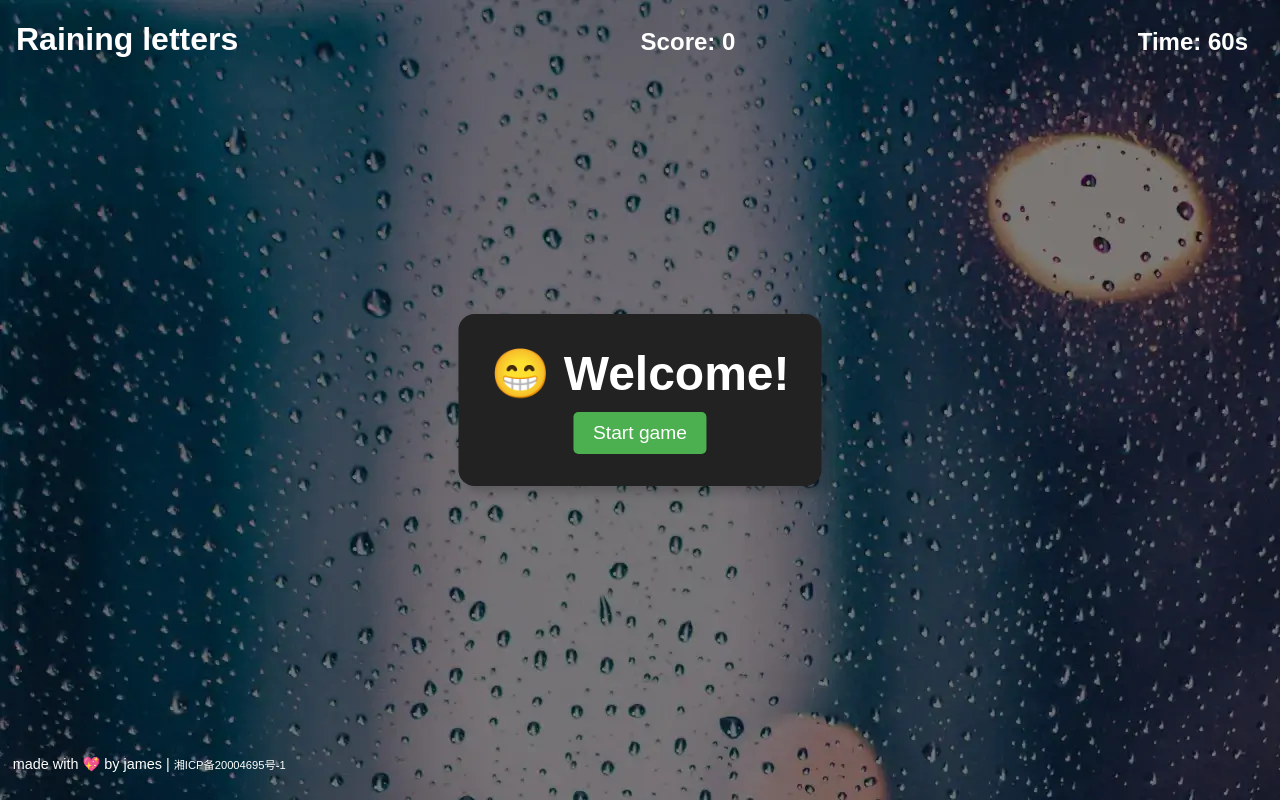
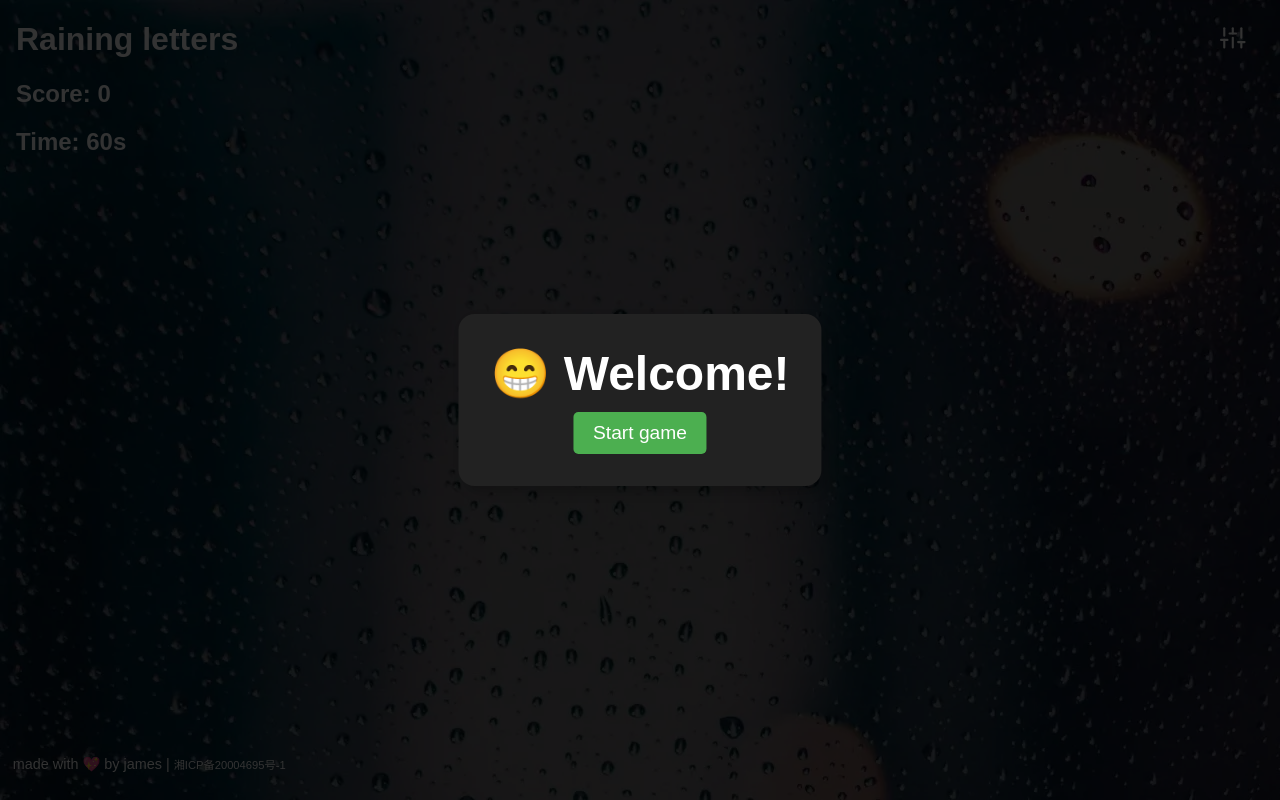
Before and after one commit to lunchboxer/raining-letters-game, a SvelteKit app: page / in a window 1280 px wide. Built offline with nearby package versions, Linux system fonts and the light colour scheme.

Commit message:
add settings UI, enable select word lists

```diff
--- a/src/app.css
+++ b/src/app.css
@@ -28,7 +28,7 @@ button:hover {
     width: 100%;
     height: 100%;
     background: rgba(0, 0, 0, 0.8);
-    z-index: 1;
+    z-index: 25;
 }
 
 .modal {
@@ -36,6 +36,8 @@ button:hover {
     border-radius: 1rem;
     background: #222;
     font-size: 2rem;
+    width: auto;
+    height: auto;
     z-index: 100;
     position: absolute;
     left: 50%;
@@ -51,3 +53,9 @@ button:hover {
 .modal h2 {
     margin: 0;
 }
+
+input[type="checkbox"] {
+    outline: 1px solid black;
+    width: 1.2rem;
+    height: 1.2rem;
+}
--- /dev/null
+++ b/src/lib/settings.svelte
@@ -0,0 +1,64 @@
+<script>
+    import { createEventDispatcher } from "svelte";
+
+    export let settings;
+    export let toggleSettingsOpen;
+
+    const dispatch = createEventDispatcher();
+
+    function handleChange() {
+        dispatch("change", settings);
+    }
+</script>
+
+<div class="overlay"></div>
+<div class="modal settings">
+    <h2>Settings</h2>
+
+    <input
+        id="rainbow-mode"
+        type="checkbox"
+        bind:checked={settings.rainbowMode}
+        on:change={handleChange}
+    />
+    <label for="rainbow-mode">Rainbow mode</label>
+
+    <h3>Word Sets</h3>
+
+    <input
+        name="round1"
+        type="checkbox"
+        bind:checked={settings.wordSets.round1}
+        on:change={handleChange}
+    />
+    <label for="round1">round 1</label>
+
+    <br />
+    <input
+        name="round2"
+        type="checkbox"
+        bind:checked={settings.wordSets.round2}
+        on:change={handleChange}
+    />
+    <label for="round1">round 2</label>
+    <br />
+
+    <input
+        name="round3"
+        type="checkbox"
+        bind:checked={settings.wordSets.round3}
+        on:change={handleChange}
+    />
+    <label for="round1">round 3</label>
+    <br />
+    <button on:click={toggleSettingsOpen}>Close</button>
+</div>
+
+<style>
+    button {
+        margin: 2rem 0 1rem;
+    }
+    .settings {
+        text-align: left;
+    }
+</style>
--- /dev/null
+++ b/src/lib/sliders-icon.svelte
@@ -0,0 +1,37 @@
+<script>
+    export let size = "24";
+</script>
+
+<svg
+    xmlns="http://www.w3.org/2000/svg"
+    width={size}
+    height={size}
+    viewBox="0 0 24 24"
+    fill="none"
+    stroke="currentColor"
+    stroke-width="2"
+    stroke-linecap="round"
+    stroke-linejoin="round"
+    class="feather feather-sliders"
+    ><line x1="4" y1="21" x2="4" y2="14"></line><line
+        x1="4"
+        y1="10"
+        x2="4"
+        y2="3"
+    ></line><line x1="12" y1="21" x2="12" y2="12"></line><line
+        x1="12"
+        y1="8"
+        x2="12"
+        y2="3"
+    ></line><line x1="20" y1="21" x2="20" y2="16"></line><line
+        x1="20"
+        y1="12"
+        x2="20"
+        y2="3"
+    ></line><line x1="1" y1="14" x2="7" y2="14"></line><line
+        x1="9"
+        y1="8"
+        x2="15"
+        y2="8"
+    ></line><line x1="17" y1="16" x2="23" y2="16"></line></svg
+>
--- a/src/lib/start-game-screen.svelte
+++ b/src/lib/start-game-screen.svelte
@@ -2,6 +2,7 @@
     export let startGame = () => {};
 </script>
 
+<div class="overlay" />
 <div class="modal">
     <h2>😁 Welcome!</h2>
     <button on:click={startGame}>Start game</button>
--- a/src/routes/+layout.svelte
+++ b/src/routes/+layout.svelte
@@ -2,6 +2,10 @@
     import "../app.css";
     import Footer from "$lib/footer.svelte";
 </script>
+
+<svelte:head>
+    <title>Raining Letters</title>
+</svelte:head>
 
 <main>
     <slot />
--- a/src/routes/+page.svelte
+++ b/src/routes/+page.svelte
@@ -6,19 +6,30 @@
     import { browser } from "$app/environment";
     import GameOverScreen from "$lib/game-over-screen.svelte";
     import StartGameScreen from "$lib/start-game-screen.svelte";
+    import SlidersIcon from "$lib/sliders-icon.svelte";
+    import Settings from "$lib/settings.svelte";
 
-    let words = shuffleArray([
-        ...WORDS.round1,
-        ...WORDS.round2,
-        ...WORDS.round3,
-    ]);
+    const DEFUALTTIMELIMIT = 60;
+
+    let words = [];
+    let settings = {
+        rainbowMode: false,
+        timeLimit: DEFUALTTIMELIMIT,
+        wordSets: {
+            round1: true,
+            round2: true,
+            round3: true,
+        },
+    };
+
     let currentWordIndex = 0;
+    let isPaused = false;
     let raindrops = [];
+    let settingsOpen = false;
     let gameBoard;
     let gameLoop;
     let score = 0;
-    const timeLimit = 60;
-    let timeRemaining = timeLimit;
+    let timeRemaining = settings.timeLimit;
     let gameStarted = false;
     let gameOver = false;
     let completedLetters = "";
@@ -39,6 +50,11 @@
         }
     });
 
+    function getRandomColor() {
+        const hue = Math.floor(Math.random() * 360);
+        return `hsl(${hue}, 100%, 70%)`;
+    }
+
     function adjustGameBoardHeight() {
         if (gameBoard && browser) {
             gameBoard.style.height = `${window.innerHeight}px`;
@@ -57,26 +73,24 @@
         currentWordIndex = 0;
         raindrops = [];
         score = 0;
-        timeRemaining = timeLimit;
+        timeRemaining = settings.timeLimit;
         gameStarted = true;
         gameOver = false;
         completedLetters = "";
-        words = shuffleArray([
-            ...WORDS.round1,
-            ...WORDS.round2,
-            ...WORDS.round3,
-        ]);
+        updateWordList();
     }
 
     function startGameLoop() {
         gameLoop = setInterval(() => {
             updateGameState();
+            if (!isPaused) {
                 if (Math.random() < 0.2) {
                     addRaindrop();
                 }
                 timeRemaining -= 0.08;
                 if (timeRemaining <= 0) {
                     endGame();
+                }
             }
         }, 50);
     }
@@ -88,6 +102,7 @@
     }
 
     function updateGameState() {
+        if (isPaused) return;
         raindrops = raindrops
             .map((drop) => ({
                 ...drop,
@@ -107,6 +122,7 @@
                 letter: letter,
                 speed: Math.random() * 6 + 1,
                 selected: false,
+                color: settings.rainbowMode ? getRandomColor() : "#bbddee",
             },
         ];
     }
@@ -125,6 +141,13 @@
             Math.floor(Math.random() * weightedAlphabet.length)
         ];
     }
+    function updateWordList() {
+        words = shuffleArray([
+            ...(settings.wordSets.round1 ? WORDS.round1 : []),
+            ...(settings.wordSets.round2 ? WORDS.round2 : []),
+            ...(settings.wordSets.round3 ? WORDS.round3 : []),
+        ]);
+    }
 
     function handleClick(raindrop) {
         if (!gameStarted || gameOver) return;
@@ -141,8 +164,8 @@
                 flashScore(50);
                 score += 50;
                 confetti({
-                    particleCount: 100,
-                    spread: 70,
+                    particleCount: 200,
+                    spread: 80,
                     origin: { y: 0.6 },
                 });
                 currentWordIndex++;
@@ -167,10 +190,10 @@
         flashElement.style.left = "50%";
         flashElement.style.top = "50%";
         flashElement.style.transform = "translate(-50%, -50%)";
-        flashElement.style.fontSize = "3rem";
-        flashElement.style.color = points > 0 ? "green" : "red";
+        flashElement.style.fontSize = "5rem";
+        flashElement.style.color = points > 0 ? "#99ff99" : "#ff8888";
         flashElement.style.opacity = "1";
-        flashElement.style.transition = "opacity 1s";
+        flashElement.style.transition = "opacity 1.5s";
         gameBoard.appendChild(flashElement);
 
         setTimeout(() => {
@@ -180,6 +203,12 @@
         setTimeout(() => {
             gameBoard.removeChild(flashElement);
         }, 1050);
+    }
+    function handleSettingsChange(event) {
+        settings = event.detail;
+        if (gameStarted) {
+            updateWordList();
+        }
     }
 
     function startGame() {
@@ -192,13 +221,23 @@
         gameOver = true;
         gameStarted = false;
     }
+
+    function toggleSettingsOpen() {
+        settingsOpen = !settingsOpen;
+        isPaused = settingsOpen;
+    }
 </script>
 
 <div class="game-container">
     <div class="game-info">
+        <div>
             <h1>Raining letters</h1>
             <h2>Score: {score}</h2>
             <h2>Time: {Math.ceil(timeRemaining)}s</h2>
+        </div>
+        <button class="clear-button" on:click={toggleSettingsOpen}>
+            <SlidersIcon size="1.6rem" />
+        </button>
     </div>
 
     <div class="game-board" bind:this={gameBoard}>
@@ -209,18 +248,26 @@
                 on:keydown={(e) => e.key === "Enter" && handleClick(raindrop)}
                 class="raindrop"
                 class:selected={raindrop.selected}
-                style="left: {raindrop.x}px; top: {raindrop.y}px;"
+                style="left: {raindrop.x}px; top: {raindrop.y}px; background-color: {raindrop.color};"
                 on:click={() => handleClick(raindrop)}
             >
                 {raindrop.letter}
             </div>
         {/each}
-        {#if gameOver}
+        {#if gameOver && !settingsOpen}
             <GameOverScreen {score} {startGame} />
         {/if}
 
-        {#if !gameStarted && !gameOver}
+        {#if !gameStarted && !gameOver && !settingsOpen}
             <StartGameScreen {startGame} />
+        {/if}
+
+        {#if settingsOpen}
+            <Settings
+                {toggleSettingsOpen}
+                {settings}
+                on:change={handleSettingsChange}
+            />
         {/if}
 
         {#if gameStarted && !gameOver}
@@ -272,10 +319,10 @@
 
     .raindrop {
         position: absolute;
+        z-index: 10;
         width: 5rem;
         height: 5rem;
-        background-color: #1e90ff;
-        color: white;
+        color: black;
         border-radius: 50%;
         display: flex;
         align-items: center;
@@ -288,6 +335,7 @@
         text-shadow: 2px 2px 4px rgba(0, 0, 0, 0.5);
         position: absolute;
         bottom: 3rem;
+        z-index: 20;
         left: 50%;
         transform: translateX(-50%);
         font-size: 6rem;
@@ -296,7 +344,7 @@
     }
 
     .current-word .completed {
-        color: rgba(76, 175, 80, 1);
+        color: rgba(90, 255, 90, 1);
     }
 
     @keyframes flash {
@@ -308,4 +356,12 @@
             opacity: 1;
         }
     }
+    .clear-button {
+        background-color: transparent;
+        margin: 0;
+        padding: 2px;
+        outline: none;
+        border: none;
+        cursor: pointer;
+    }
 </style>
```
Also changed, not shown: src/lib/toggle-switch.svelte (added). Lines whose indentation alone changed are shown as unchanged.
